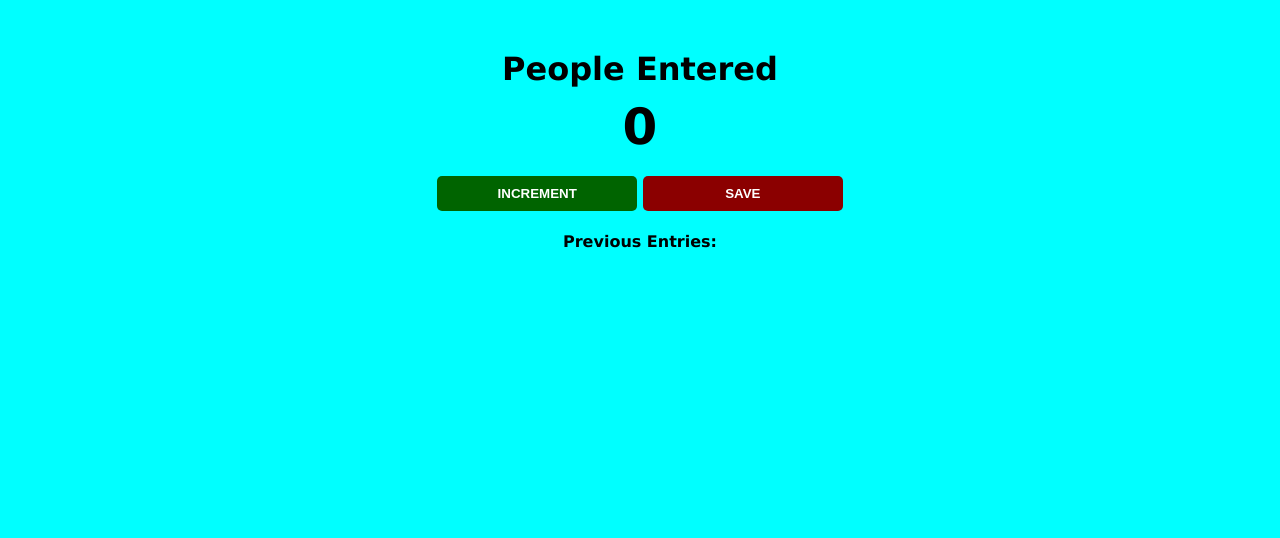
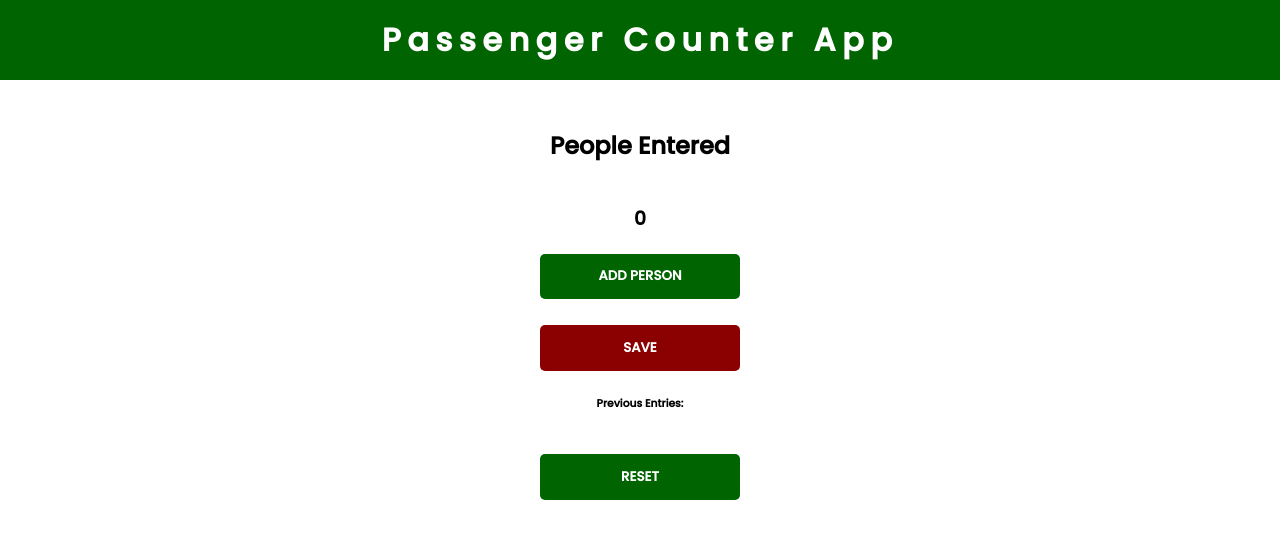
Before and after one commit to Olodu1235/Passenger-Counter-App, a plain HTML site: page counter app/index.html in a window 1280 px wide. Drawn offline with Linux system fonts and the light colour scheme.

Commit message:
just few styling and a little edit
Signed-off-by: obilomania <iloanyaobinna@gmail.com>

```diff
--- a/counter app/css/style.css
+++ /dev/null
@@ -1,32 +0,0 @@
-body{
-    background-color: aqua;
-    background-size: cover;
-    font-family: Verdana, Geneva, Tahoma, sans-serif;
-    font-weight: bold;
-    text-align: center;
-    margin: 50PX;
-}
-h1{
-    margin-bottom: 10px;
-}
-h2{
-    font-size: 50px;
-    margin-top: 0;
-    margin-bottom: 20px;
-}
-button{
-border: none;
-padding-top: 10px;
-padding-bottom: 10px;
-font-weight: bold;
-width: 200px;
-margin-bottom: 5px;
-border-radius: 5px;
-color: white;
-}
-#increment-btn{
-    background:darkgreen
-}
-#save-btn{
-    background: darkred;
-}
--- a/counter app/index.html
+++ b/counter app/index.html
@@ -4,15 +4,23 @@
     <meta charset="UTF-8">
     <meta http-equiv="X-UA-Compatible" content="IE=edge">
     <meta name="viewport" content="width=device-width, initial-scale=1.0">
+    <script src="main.js" defer></script>
     <title>Counter App</title>
-    <link rel="stylesheet" href="../css/style.css">
+    <link rel="stylesheet" href="style.css">
 </head>
 <body>
-    <h1>People Entered</h1>
-    <h2 id="count-el" >0</h2>
-    <button id="increment-btn" onclick="increment()" >INCREMENT</button>
+    <header>
+        <h1> Passenger Counter App</h1>
+    </header>
+    <div class="container">
+        <h2>People Entered</h2>
+    <h3 id="count-el" >0</h3>
+    <button id="increment-btn" onclick="increment()" >ADD PERSON</button>
     <button id="save-btn" onclick="save()">SAVE</button>
-    <p id="save-el">Previous Entries:</p>
+    <h6 id="save-el">Previous Entries: </h6>
+    <p id="entries"></p>
+    <button id="increment-btn" onclick="reset()" >RESET</button>
+    </div>
 
 
 
@@ -22,6 +30,5 @@
 
 
 
-    <script src="main.js"></script>
 </body>
 </html>
--- a/counter app/main.js
+++ b/counter app/main.js
@@ -1,15 +1,20 @@
-let count = 0;
 let countEl = document.getElementById("count-el");
 let saveEl = document.getElementById("save-el");
+var enter = document.getElementById('entries');
+var count = 0;
+var entry = count;
 
 function increment() {
-    count += 1;
-    countEl.innerText = count;
+    entry++;
+    countEl.innerHTML = entry;
 
 }
 function save() {
-    countstr = count + "-";
-    saveEl.textContent += countstr;
+    countEl.innerHTML = entry*0;
+    enter.innerHTML = entry;
 }
-countEl.textContent = 0;
-count = 0;
+
+function reset() {
+    window.location.reload();
+
+}
--- /dev/null
+++ b/counter app/style.css
@@ -0,0 +1,50 @@
+@import url('https://fonts.googleapis.com/css2?family=Poppins:wght@200;300;400;500&display=swap');
+
+*{
+    margin: 0;
+    padding: 0;
+    box-sizing: border-box;
+    font-family: 'Poppins', sans-serif;
+}
+header{
+    height: 10vh;
+    background: darkgreen;
+    color: white;
+    padding: 1rem ;
+}
+header h1{
+text-align: center;
+letter-spacing:.4rem;
+}
+h2{
+    margin-top: 0;
+    margin-bottom: 20px;
+}
+button{
+border: none;
+padding: 0.8rem 0rem;
+font-weight: bold;
+width: 200px;
+margin-bottom: 5px;
+border-radius: 5px;
+color: white;
+cursor: pointer;
+transition: 800ms all ease;
+}
+button:hover{
+    transform: scale(1.25) ;
+}
+#increment-btn{
+    background:darkgreen
+}
+#save-btn{
+    background: darkred;
+}
+.container{
+    margin-top: 3rem;
+    display:flex;
+    justify-content:center;
+    align-items:center;
+    flex-direction: column;
+    gap: 1.3rem;
+}
--- /dev/null
+++ b/style.css
@@ -0,0 +1,42 @@
+@import url('https://fonts.googleapis.com/css2?family=Poppins:wght@200;300;400;500&display=swap');
+
+*{
+    margin: 0;
+    padding: 0;
+    box-sizing: border-box;
+    font-family: 'Poppins', sans-serif;
+}
+
+h1{
+    margin-bottom: 10px;
+}
+h2{
+    font-size: 50px;
+    margin-top: 0;
+    margin-bottom: 20px;
+}
+button{
+border: none;
+padding: 0.8rem 0rem;
+font-weight: bold;
+width: 200px;
+margin-bottom: 5px;
+border-radius: 5px;
+color: blue;
+}
+button:hover{
+    transform: scale(1.25px) ;
+}
+#increment-btn{
+    background:darkgreen
+}
+#save-btn{
+    background: darkred;
+}
+.container{
+    display:flex;
+    justify-content:center;
+    align-items:center;
+    flex-direction: column;
+    gap: 2rem;
+}
```
